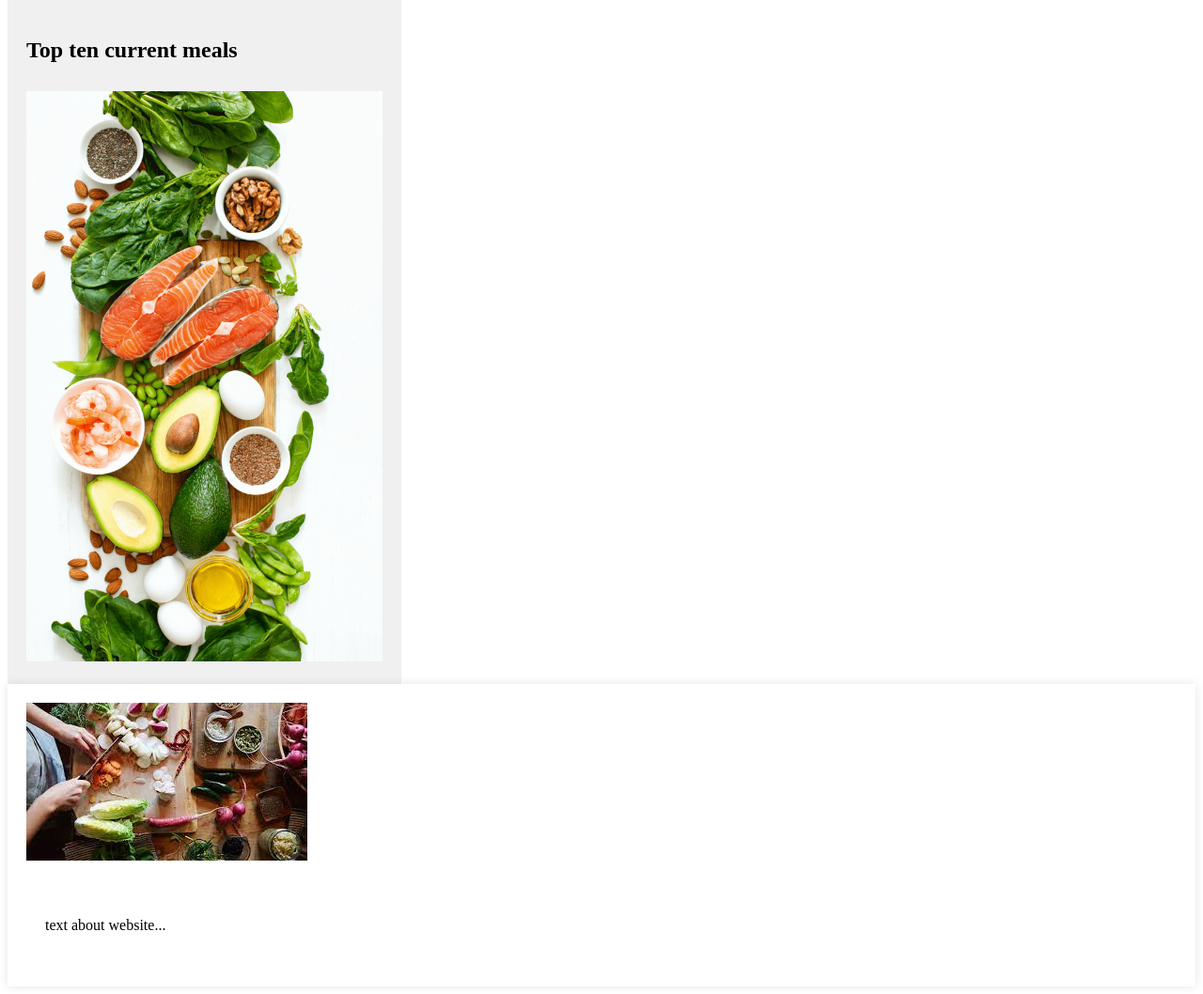
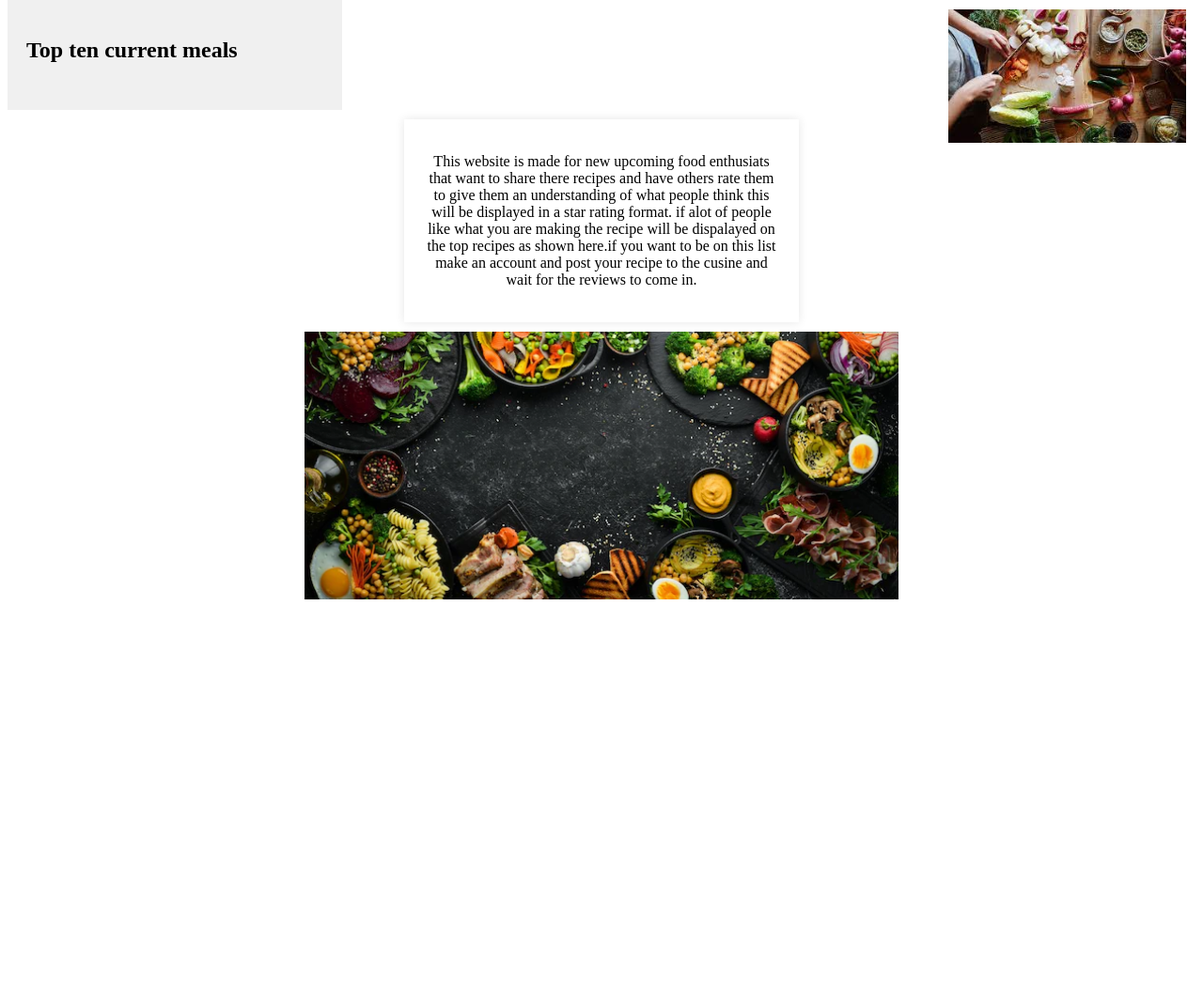
Before and after one commit to 2767738W/WAD_Group_Project, a Django app: page / in a window 1280 px wide. Shown: the part 86-1144 px from the top of the page at 94% size. After the commit the page ends 724 px from the top, so only its background shows below. Run offline with Django 3.2, Linux system fonts and the light colour scheme; data that the repository does not hold is empty.

Commit message:
main page css

```diff
--- a/static/wad/css/sideBar.css
+++ b/static/wad/css/sideBar.css
@@ -1,6 +1,6 @@
 
 .sidebar {
-    width: 30%; /* Sidebar takes up 20% of the container width */
+    width: 25%;
     background-color: #f0f0f0;
     padding: 20px;
 }
--- a/templates/project/home.html
+++ b/templates/project/home.html
@@ -7,12 +7,39 @@
     {% load static %}
     <link rel="stylesheet" href="{% static 'wad/css/sideBar.css' %}">
     <link rel="stylesheet" href="{% static 'wad/css/mainBodyStyle.css' %}">
+    <style>
+        .rightside {
+            width: 20%;
+            background-color: #fffff;
+            background-position: top right;
+            background-repeat: no-repeat;
+            padding: 10px;
+            float: right;
+        }
+        .bottom-photo {
+            display: block;
+            margin-left: auto;
+            margin-right: auto;
+            width: 50%;
+
+        }
+        .main-content {
+            text-align: center; /* Center the text */
+            margin: 10px auto; /* Center the div if it doesn't span full width */
+            max-width: 30%; /* Adjust this to control the text block width */
+        }
+    </style>
+
+
     {% endblock %}
 </head>
 <body>
 {% block body_block %}
 
-    <div class="content-container">
+    <div class="rightside">
+        <img src="/static/images/HomePage1.jpg" alt="Photo" style="max-width: 100%; height: auto ">
+    </div>
+
     <div class="sidebar">
         <!-- displays top ten recipes -->
         <h2>Top ten current meals</h2>
@@ -21,15 +48,17 @@
                 <li>{{ recipe }}</li>
             {% endfor %}
         </ul>
-            <img src="/static/images/health.jpg" alt="Photo" style="max-width: 100%; height: auto ">
+
     </div>
 
     <div class="main-content">
-            <img src="/static/images/HomePage1.jpg" alt="Photo">
-            <div class="about-text">
-                <p>text about website...</p>
+        <p>This website is made for new upcoming food enthusiats that want to share there recipes and have others rate them to give them an understanding of what people think
+            this will be displayed in a star rating format. if alot of people like what you are making the recipe will be dispalayed on the top recipes as shown here.if you
+            want to be on this list make an account and post your recipe to the cusine and wait for the reviews to come in.
+        </p>
     </div>
-        </div>
+    <div class ="bottem photo">
+        <img src="/static/images/food5.jpg" alt="Photo" class="bottom-photo">
     </div>
 {% endblock %}
 </body>
--- a/templates/project/register.html
+++ b/templates/project/register.html
@@ -21,7 +21,8 @@
         Confirm Password: <input type="password" name="ConfirmPassword" value="" size="50" /><br />
         <input type="submit" value="Submit" />
     </form>
-    <p>if you decide to make an account you will be able to upload your own recipes and have people rate them. This gives you an idea of what other people think of your meals.</p>
+    <p>if you decide to make an account you will be able to upload your own recipes and have people rate them.
+        This gives you an idea of what other people think of your meals.</p>
 {% endblock %}
 </body>
 
```
Lines whose indentation alone changed are shown as unchanged.
